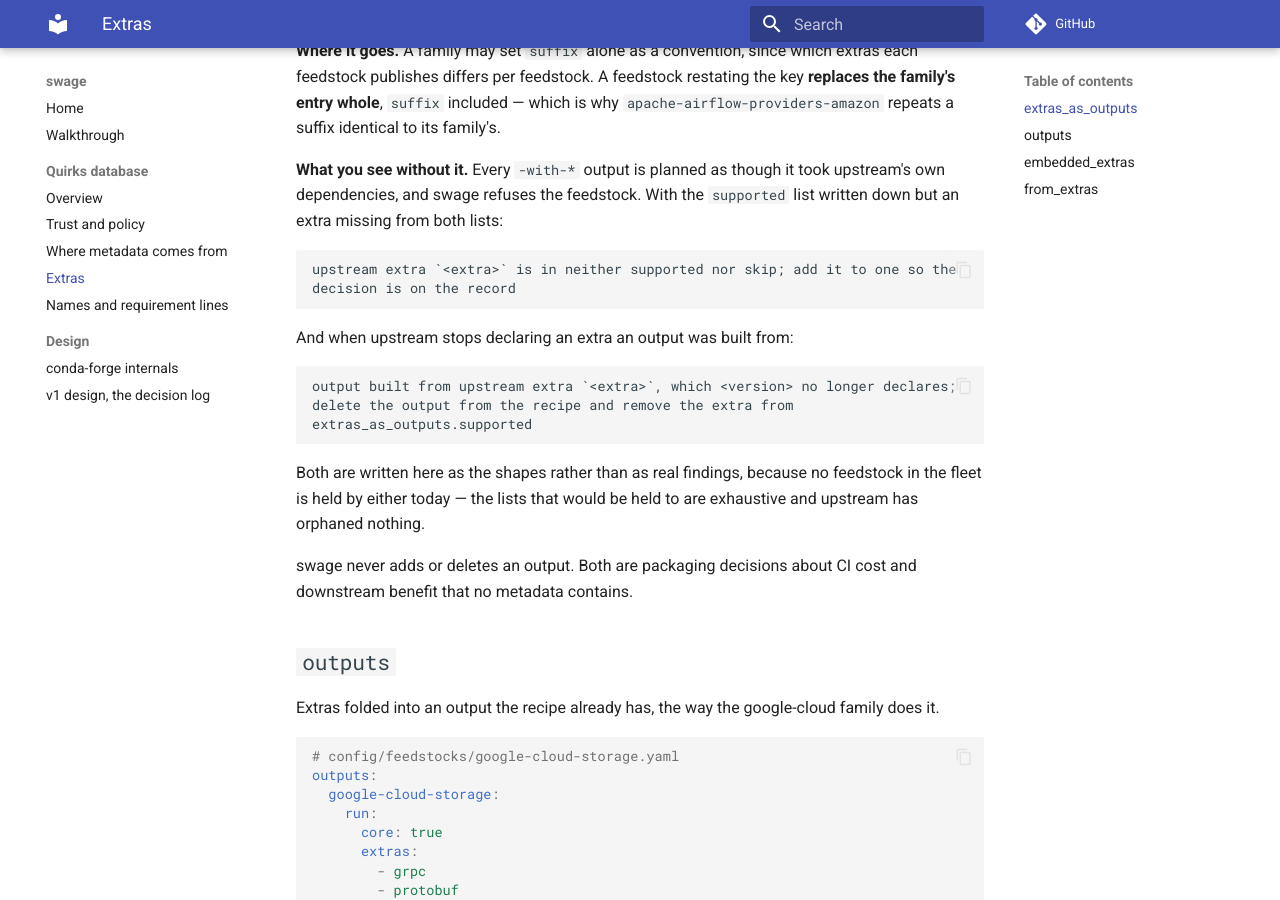
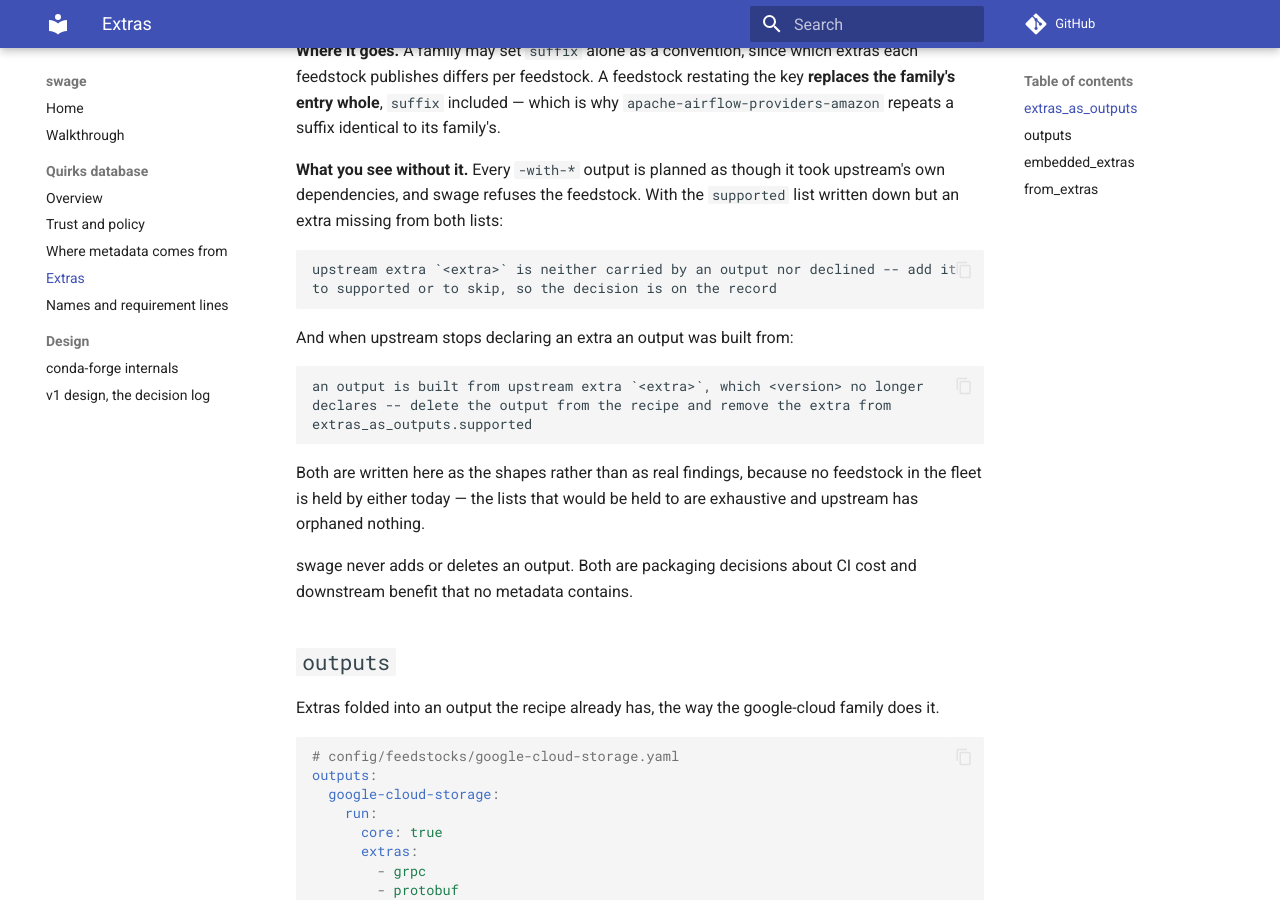
Before and after one commit to xylar/swage, an MkDocs documentation site: the page built from docs/config/extras.md, in a window 1280 px wide and 900 px high, scrolled down 1153 px. Built offline with MkDocs 1.6.1 and Material for MkDocs 9.7.7, drawn with Linux system fonts in a browser that asks for light colours; comment, search, counter and statistics services are not loaded.

Commit message:
Keep the remedy out of the half a comment publishes
Four checks said what to do inside `said`, the half a pull request
comment publishes: `unclassified-extra` named `supported` and `skip`,
`orphaned-output` named `extras_as_outputs.supported`,
`computed-dependencies` named `dynamic_dependencies: trust`, and the
dropped-extra case of `unresolved-name` named `name_map` and
`embedded_extras`. Those are keys in a file the comment's reader
cannot open (DESIGN.md §3.1), so each moves to the finding's `remedy`,
which only swage's own surfaces print.

The terminal and `explain` still join the two halves with `--`, so the
docs' quoted examples follow the join. This is a wording change of
§14.2's third kind, fleet-wide in this commit and recorded in §16.

Co-Authored-By: Claude Opus 5 <noreply@anthropic.com>

````diff
--- a/docs/config/extras.md
+++ b/docs/config/extras.md
@@ -62,15 +62,15 @@ took upstream's own dependencies, and swage refuses the feedstock. With the
 `supported` list written down but an extra missing from both lists:
 
 ```
-upstream extra `<extra>` is in neither supported nor skip; add it to one so the
-decision is on the record
+upstream extra `<extra>` is neither carried by an output nor declined -- add it
+to supported or to skip, so the decision is on the record
 ```
 
 And when upstream stops declaring an extra an output was built from:
 
 ```
-output built from upstream extra `<extra>`, which <version> no longer declares;
-delete the output from the recipe and remove the extra from
+an output is built from upstream extra `<extra>`, which <version> no longer
+declares -- delete the output from the recipe and remove the extra from
 extras_as_outputs.supported
 ```
 
````
Also changed, not shown: DESIGN.md (+9 -0 lines), docs/config/trust.md (+1 -1 lines), docs/configuration.md (+2 -2 lines), 2 other files.
